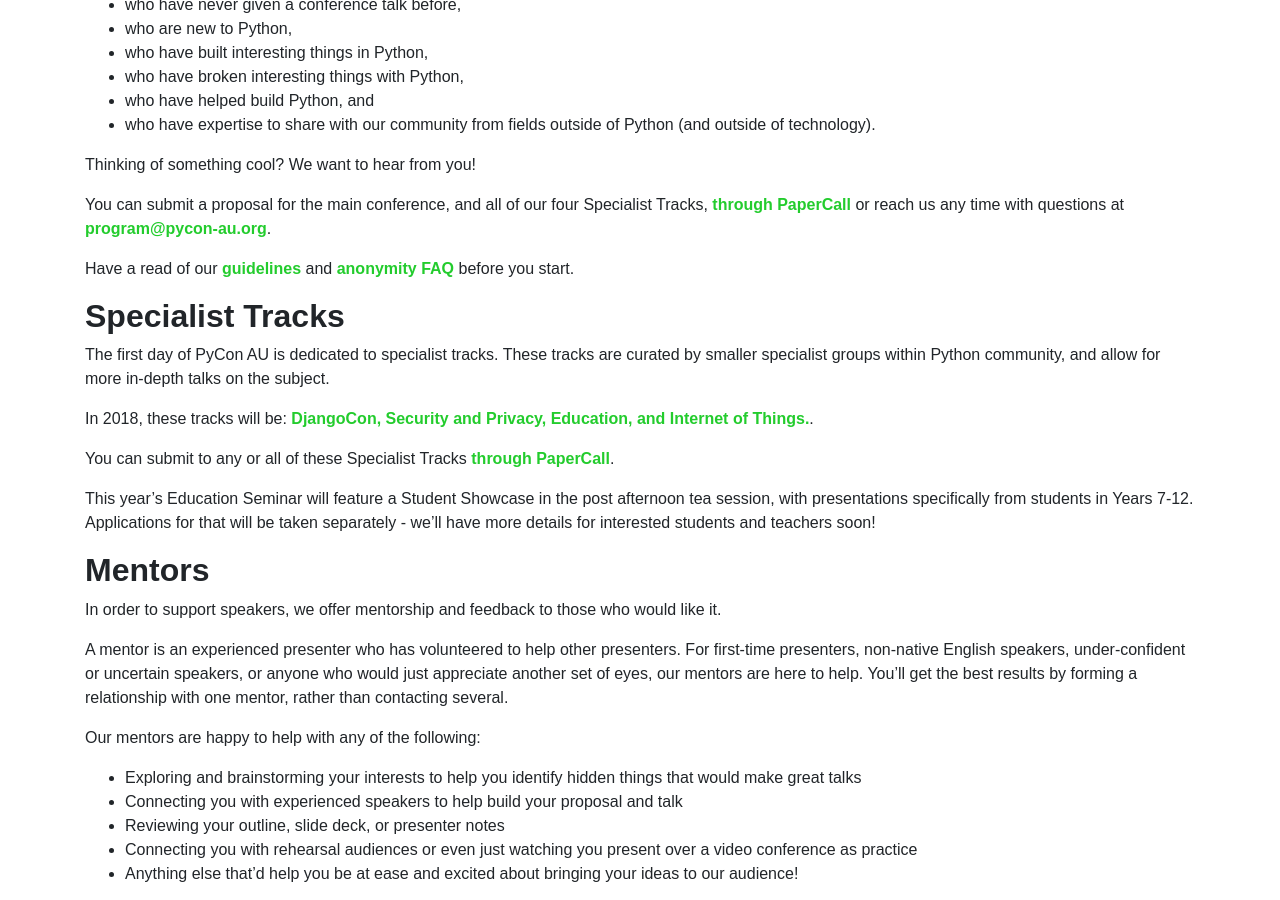
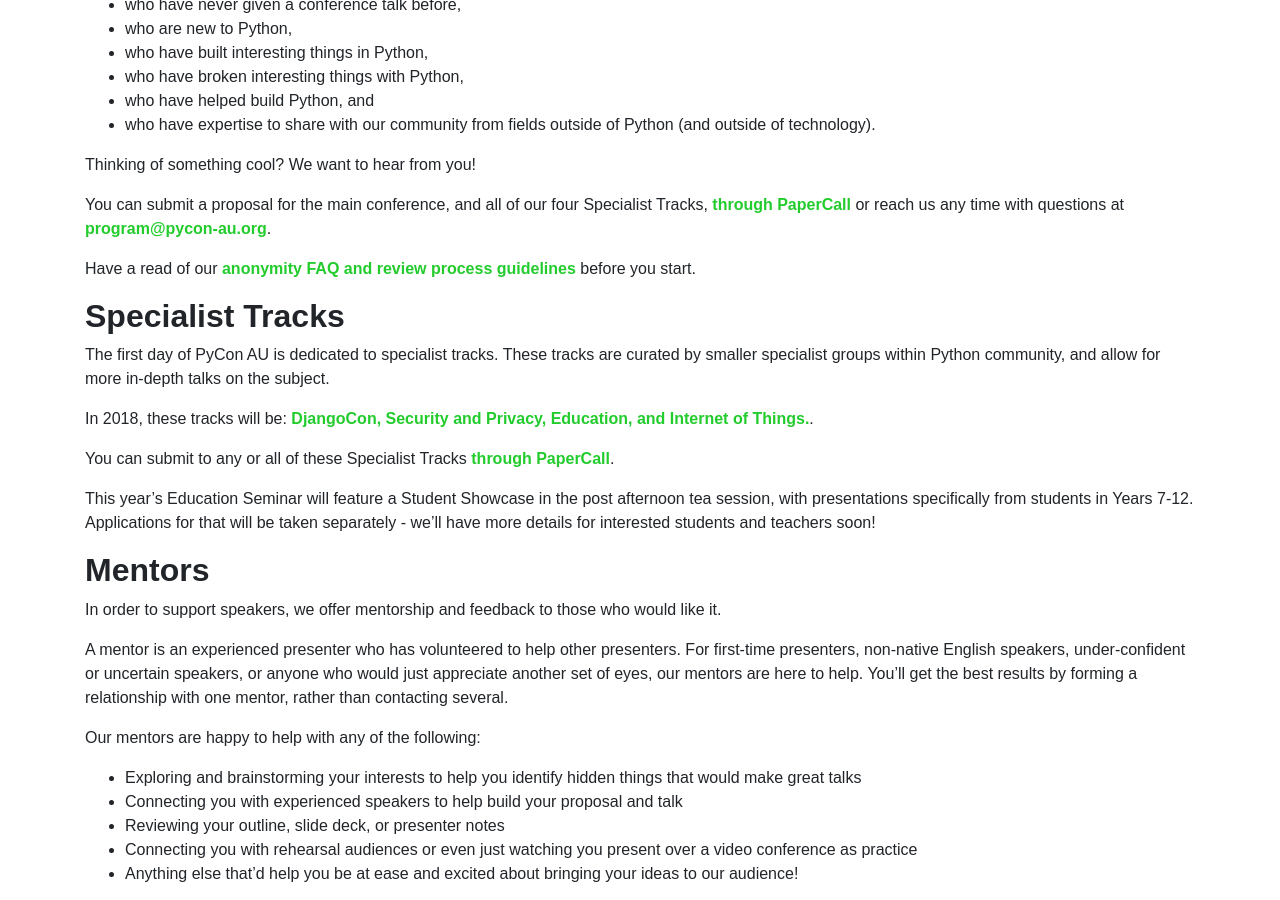
Before and after one commit to pyconau/2018.pycon-au.org, a Jekyll site: the page built from speak.md, in a window 1280 px wide and 900 px high, scrolled down 1230 px. Built offline with Jekyll 4.4.1, drawn with Linux system fonts in a browser that asks for light colours; some web fonts are replaced.

Commit message:
Updating broken link

```diff
--- a/speak.md
+++ b/speak.md
@@ -53,7 +53,7 @@
 
 You can submit a proposal for the main conference, and all of our four Specialist Tracks, [through PaperCall](https://www.papercall.io/pyconau2018) or reach us any time with questions at **[program@pycon-au.org](mailto:program@pycon-au.org)**.
 
-Have a read of our [guidelines](/cfp/) and [anonymity FAQ](/cfp/#anonymity-guidelines) before you start.
+Have a read of our [anonymity FAQ and review process guidelines](/cfp-guidelines/#anonymity-guidelines) before you start.
 
 ## <a name="specialist-tracks"></a> Specialist Tracks
 
```
